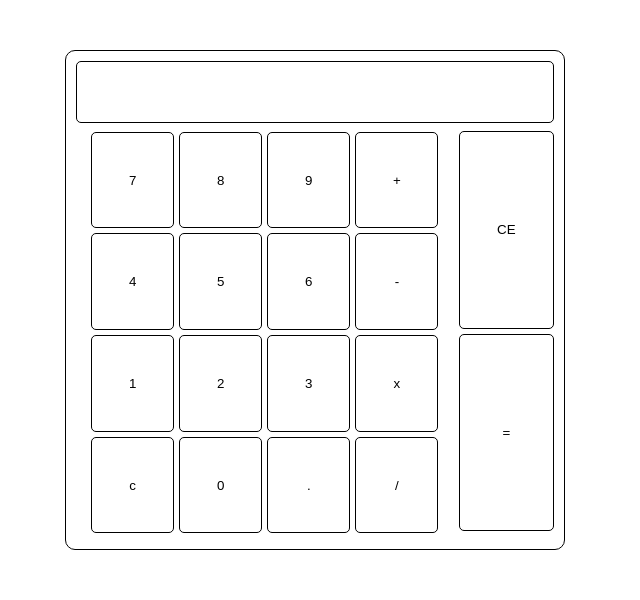
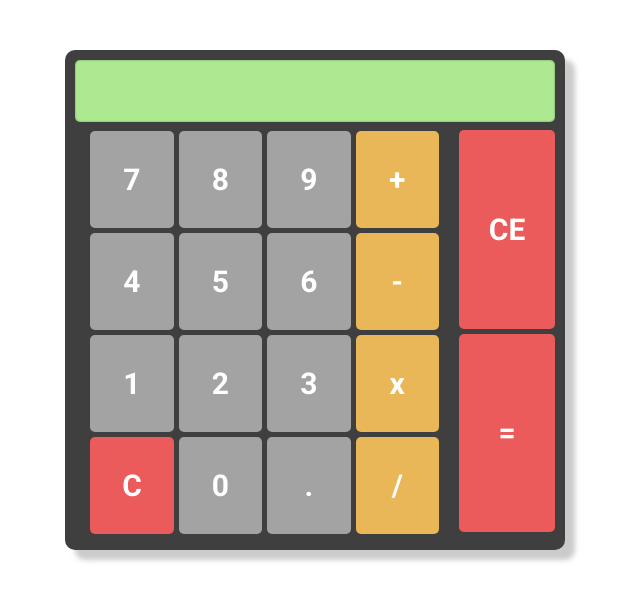
Before and after one commit to cee2tall/calculator, a plain HTML site: page index.html in a window 1280 px wide. Shown: the whole page, without its empty margins (325-965 px from the left). Drawn offline with Linux system fonts and the light colour scheme.

Commit message:
Add color to the calculator

```diff
--- a/index.html
+++ b/index.html
@@ -15,23 +15,23 @@
           <button>7</button>
           <button>8</button>
           <button>9</button>
-          <button>+</button>
+          <button class="operator">+</button>
           <button>4</button>
           <button>5</button>
           <button>6</button>
-          <button>-</button>
+          <button class="operator">-</button>
           <button>1</button>
           <button>2</button>
           <button>3</button>
-          <button>x</button>
-          <button>c</button>
+          <button class="operator">x</button>
+          <button class="clear">C</button>
           <button>0</button>
           <button>.</button>
-          <button>/</button>
+          <button class="operator">/</button>
         </div>
         <div id="big-buttons">
-          <button>CE</button>
-          <button>=</button>
+          <button class="clear">CE</button>
+          <button id="equals">=</button>
         </div>
       </div>
     </div>
--- a/styles.css
+++ b/styles.css
@@ -1,7 +1,11 @@
+@import url("https://fonts.googleapis.com/css2?family=Roboto:wght@400;700&display=swap");
+
 * {
   padding: 0;
   margin: 0;
   box-sizing: border-box;
+  font-family: Roboto, sans-serif;
+  color: white;
 }
 
 body {
@@ -9,20 +13,24 @@ body {
 }
 
 #calculator {
-  border: 1px solid black;
+  /* border: 1px solid black; */
   width: 500px;
   height: 500px;
   margin: auto;
   padding: 10px;
   border-radius: 10px;
+  background-color: rgb(63, 63, 63);
+  box-shadow: 10px 10px 5px rgba(180, 180, 180, 0.692);
 }
 
 #screen {
   text-align: right;
-  border: 1px solid black;
+  /* border: 1px solid black; */
   width: 100%;
   height: 13%;
   border-radius: 5px;
+  background-color: rgb(172, 233, 144);
+  box-shadow: inset 0 0 2px rgb(94, 139, 82);
 }
 
 #buttons {
@@ -60,7 +68,18 @@ body {
 }
 
 #buttons button {
-  background-color: white;
-  border: 1.5px solid black;
+  background-color: rgb(163, 163, 163);
+  border: 0;
   border-radius: 5px;
+  font-size: 30px;
+  font-weight: 900;
 }
+
+#big-buttons #equals,
+#buttons .clear {
+  background-color: rgb(235, 91, 91);
+}
+
+#small-buttons .operator {
+  background-color: rgb(233, 182, 88);
+}
```
